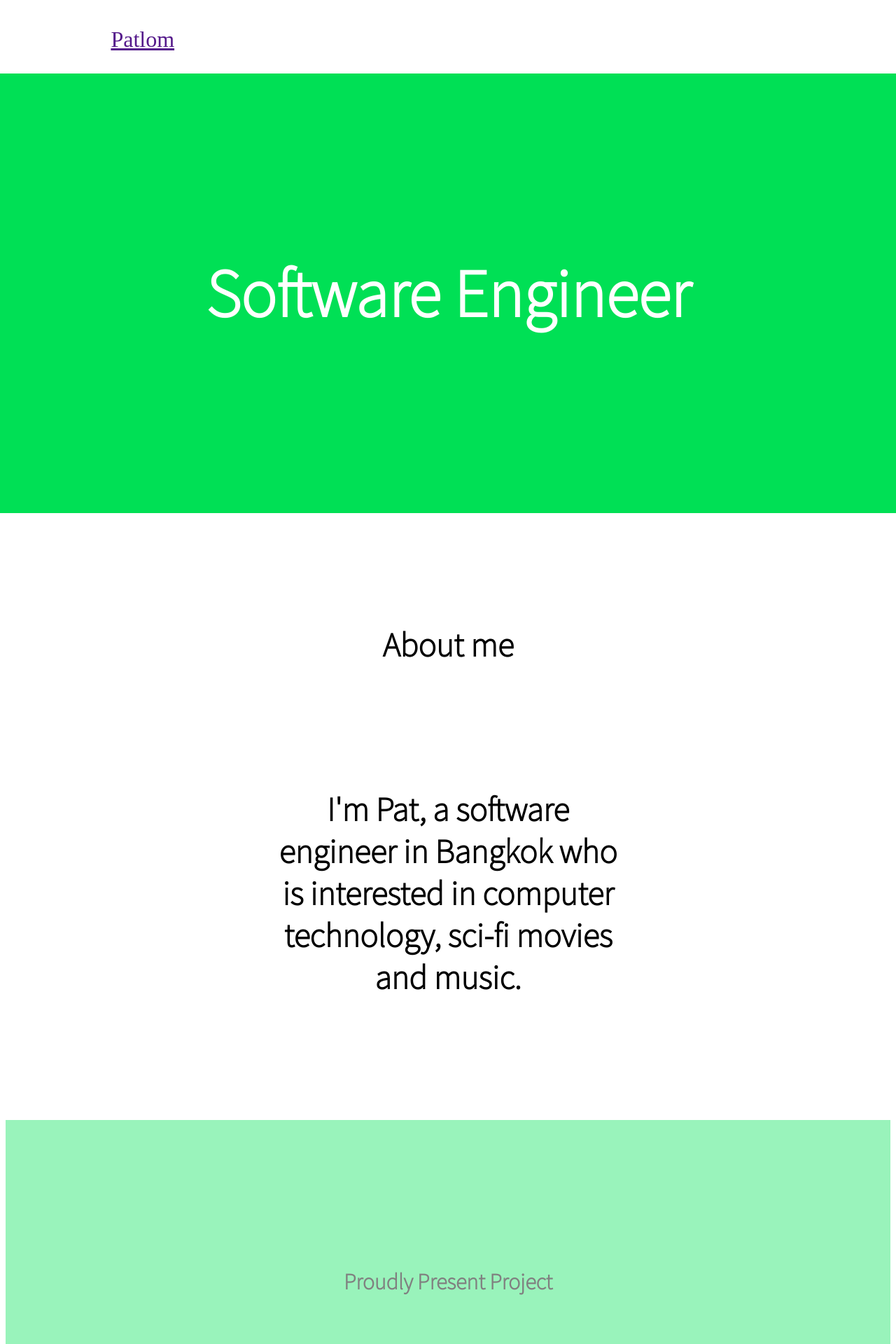
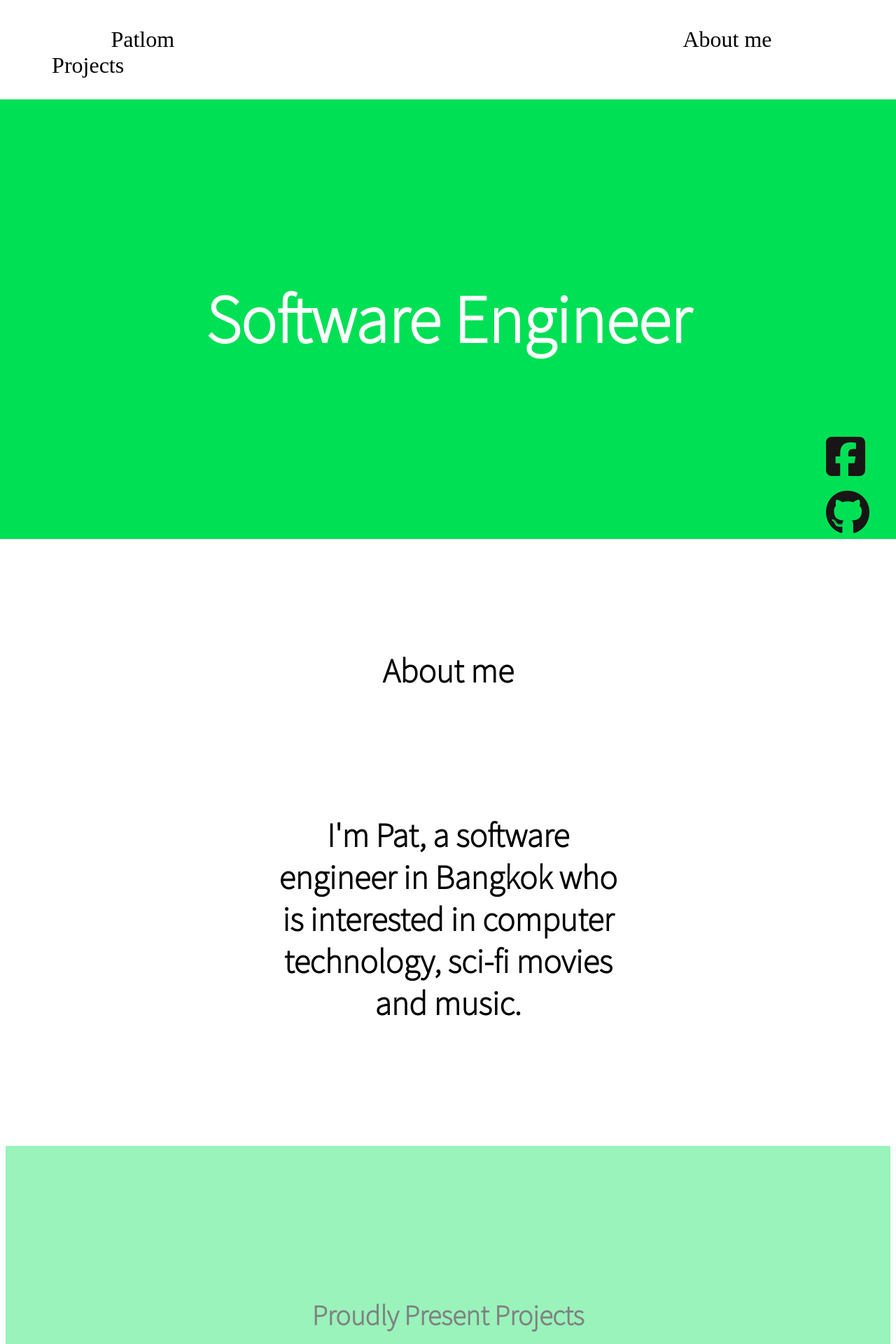
Before and after one commit to patkamon/patlom-port, a Django app: page / in a window 1280 px wide. Shown: the top 1920 px of the page at 70% size. Run offline with Django 3.2, Linux system fonts and the light colour scheme; some libraries are stand-ins or nearby versions.

Commit message:
edit ppp section add social contacts

```diff
--- a/ports/templates/ports/index.html
+++ b/ports/templates/ports/index.html
@@ -6,31 +6,49 @@
 <link rel="preconnect" href="https://fonts.gstatic.com" crossorigin>
 <link href="https://fonts.googleapis.com/css2?family=Source+Sans+Pro:wght@200&display=swap" rel="stylesheet">
     <meta charset="utf-8">
+    <script src="https://kit.fontawesome.com/7d242d31a7.js" crossorigin="anonymous"></script>
     <title>Patlom</title>
   </head>
   <body>
 
     <div class="nav">
-        <a class="icon" href="">Patlom</a>
+        <a class="icon" href=""  style="text-decoration: none">Patlom</a>
+
+        <a class="icon-am" href="#about-me">About me</a>
+
+        <a class="icon-pj" href="#projects">Projects</a>
     </div>
 
-    <div class="thumbnail">
+    <div class="thumbnail" id='thumbnail'>
       <h1>Software Engineer</h1>
     </div>
 
-    <div class="about-me">
+    <div class="about-me" id='about-me'>
       <h1>About me</h1>
       <h3>I'm Pat, a software engineer in Bangkok who is interested in computer technology, sci-fi movies and music.  </h3>
+
+      <a href="https://github.com/patkamon" target="_blank">
+        <i id="github"class="fab fa-github fa-4x"> </i>
+      </a>
+      <a href="https://www.facebook.com/patlom.awai/" target="_blank">
+        <i id="face" class="fa fa-facebook-square fa-4x" aria-hidden="true"></i>
+      </a>
+
     </div>
 
-    <div class="projects">
-      <h1>Proudly Present Project</h1>
+    <div class="projects" id='projects'>
+      <h1>Proudly Present Projects</h1>
 
       <div class="container">
     <a class="cell-1" href="#">
+      <img src="https://scontent.fbkk12-1.fna.fbcdn.net/v/t1.15752-9/269709458_617959176179650_4121497235860969084_n.png?_nc_cat=101&ccb=1-5&_nc_sid=ae9488&_nc_eui2=AeHvQ-F5p3Zkv7N3lzBuDSmma93ZUkjAEhhr3dlSSMASGJW-hDkzLVtBxyYPhUyJKPqZk3tfSVRfBbc32HwjJVtL&_nc_ohc=GaKdhr9OlLgAX9XenQY&_nc_ht=scontent.fbkk12-1.fna&oh=03_AVK3bpwr-O7st2_ByaOlqVkTnmdP85PiviDhS-lTfN0lIw&oe=61F8FCDC" alt="">
     </a>
-    <div class="cell-2"></div>
-    <div class="cell-3"></div>
+    <a class="cell-2" href="#">
+      <img src="https://scontent.fbkk9-3.fna.fbcdn.net/v/t1.15752-9/269924015_3120374401565422_4002358651944127638_n.png?_nc_cat=106&ccb=1-5&_nc_sid=ae9488&_nc_eui2=AeFWWPFPUhBLDC-OreO5ct34bjPmw6cfiONuM-bDpx-I45qoFVoQ0Aw2QvQVYcI_xb6dtyH_ptgLe60PzaCw2Yku&_nc_ohc=Fz52rpQ_YocAX9UWUm_&_nc_ht=scontent.fbkk9-3.fna&oh=03_AVKqWN7FB89MIQavffmVfiKQtNwV334FUS5mVE2sWdTBAA&oe=61F8E606" alt="">
+    </a>
+    <a class="cell-3" href="#">
+      <img src="https://scontent.fbkk9-3.fna.fbcdn.net/v/t1.15752-9/269924015_3120374401565422_4002358651944127638_n.png?_nc_cat=106&ccb=1-5&_nc_sid=ae9488&_nc_eui2=AeFWWPFPUhBLDC-OreO5ct34bjPmw6cfiONuM-bDpx-I45qoFVoQ0Aw2QvQVYcI_xb6dtyH_ptgLe60PzaCw2Yku&_nc_ohc=Fz52rpQ_YocAX9UWUm_&_nc_ht=scontent.fbkk9-3.fna&oh=03_AVKqWN7FB89MIQavffmVfiKQtNwV334FUS5mVE2sWdTBAA&oe=61F8E606" alt="">
+    </a>
 
 
 
@@ -58,9 +76,26 @@ body {
 
         background-color: white;
     }
+
      .icon{
       font-size: 200%;
       margin-left: 10%;
+    }
+    a:hover {
+      color: #00e055;
+    }
+
+    a {
+      text-decoration: none;
+      color:#000;
+    }
+    .icon-am {
+      font-size: 200%;
+      margin-left: 60%;
+    }
+    .icon-pj {
+      font-size: 200%;
+      margin-left: 3%;
     }
 
     .thumbnail {
@@ -95,6 +130,31 @@ body {
       font-size: 300%;
     }
 
+    #github {
+      position:fixed;
+      width:100px;
+      height:100px;
+      right:0%;
+      bottom:0%;
+      color: #171515;
+    }
+
+    .about-me #github:hover {
+      color: #967bb6;
+    }
+
+    #face {
+      position:fixed;
+      width:100px;
+      height:100px;
+      right:0%;
+      bottom:10%;
+      color: #171515;
+    }
+
+    .about-me #face:hover {
+      color: blue;
+    }
 
 
 
@@ -103,6 +163,11 @@ body {
       font-family: 'Source Sans Pro', sans-serif;
       text-align: center;
       margin-bottom: 8%;
+      font-size: 2.5rem;
+    }
+
+    .projects h1:hover{
+      color: white;
     }
 
     .projects {
```
Also changed, not shown: other parts of ports/templates/ports/index.html (+31 -7 lines).
